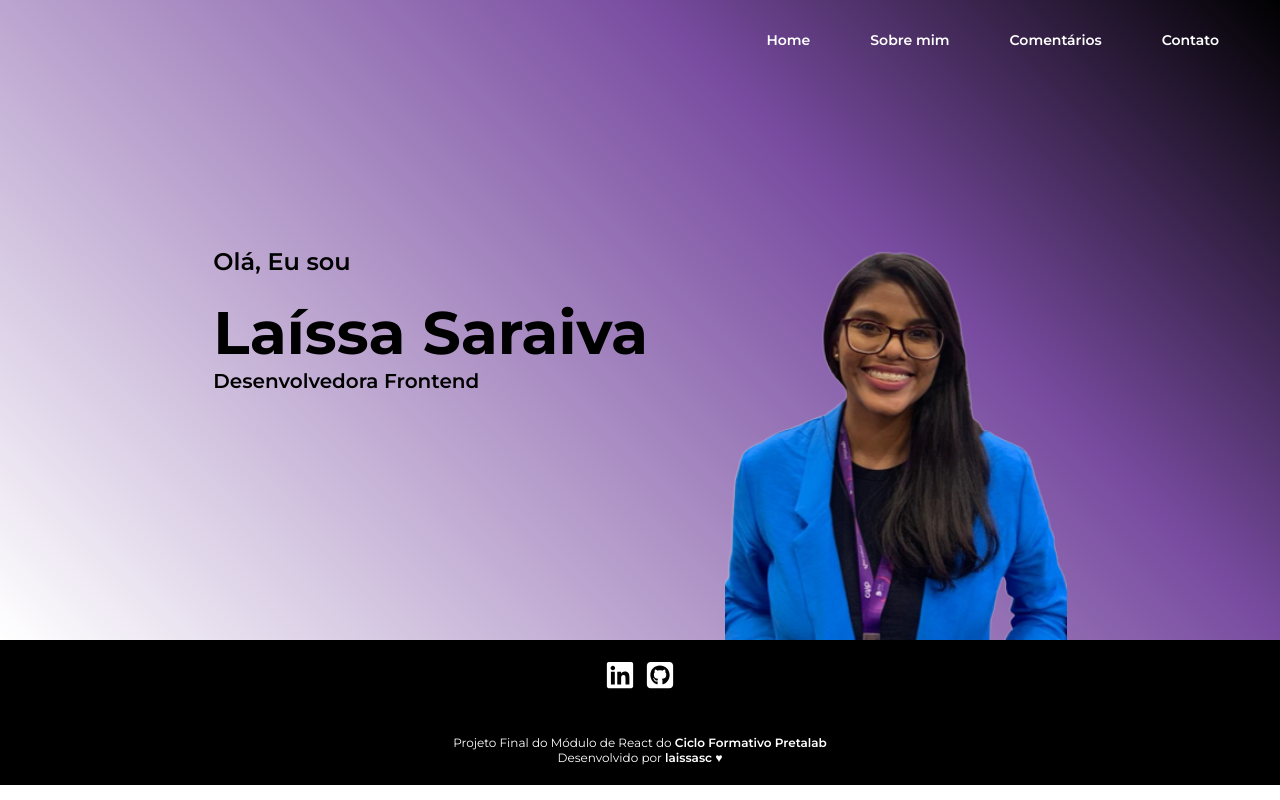
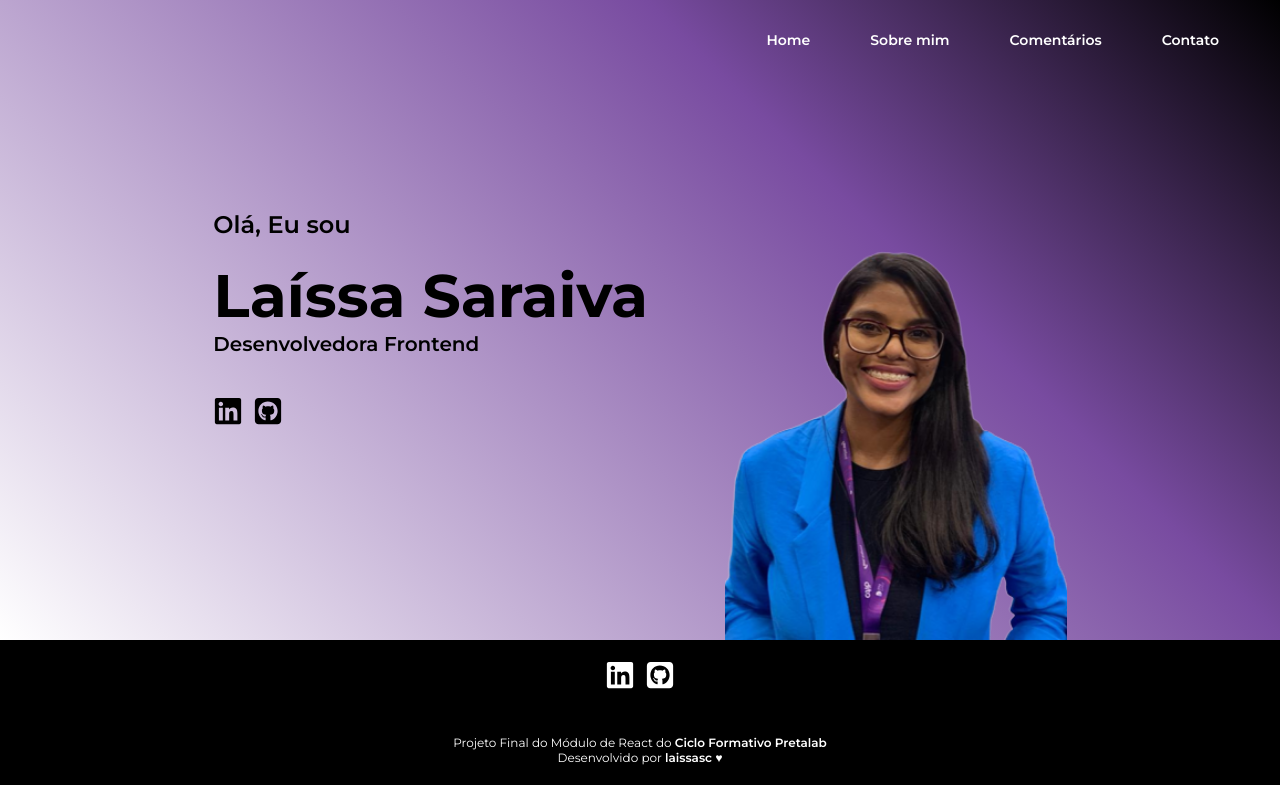
Before and after one commit to LaissaSaraiva/pretalab-projeto-final-react, a React (Vite) app: page / in a window 1280 px wide. Built offline with nearby package versions, Linux system fonts and the light colour scheme.

Commit message:
feat: adiciona ListItems à Home Page

```diff
--- a/src/pages/HomePage.jsx
+++ b/src/pages/HomePage.jsx
@@ -1,7 +1,19 @@
 import React from "react"
+import ListItems from '../components/ListItems/ListItems'
 import styles from './HomePage.module.css'
 
 const HomePage = () => {
+  const socialMedia = [{
+    path: '/social-media/linkedin.svg',
+    linkTo: 'https://www.linkedin.com/in/laissasc/',
+    alt: 'Logo do LinkedIn'
+  },
+  {
+    path: '/social-media/github.svg',
+    linkTo: 'https://github.com/LaissaSaraiva',
+    alt: 'Logo do Github'
+  }]
+
   return (
     <div className={styles.home__background}>
       <div className={styles.home__container}>
@@ -14,6 +26,10 @@ const HomePage = () => {
             <h1>Laíssa Saraiva</h1>
             <p>Desenvolvedora Frontend</p>
           </div>
+
+          <div className={styles.items}>
+            <ListItems items={socialMedia}/>
+          </div>
         </div>
         <div className={styles.image__container}>
           <img className={styles.image} src="/imgs/profile_home.png" alt="" />
--- a/src/pages/HomePage.module.css
+++ b/src/pages/HomePage.module.css
@@ -34,6 +34,19 @@
   font-size: 20px;
 }
 
+.description__container .items {
+  margin-top: 20px;
+  filter: invert(1);
+}
+
+.description__container .items ul {
+  justify-content: flex-start;
+}
+
+.description__container .items li:hover {
+  opacity: .7;
+}
+
 .image__container {
   display: flex;
   align-self: flex-end;
```
